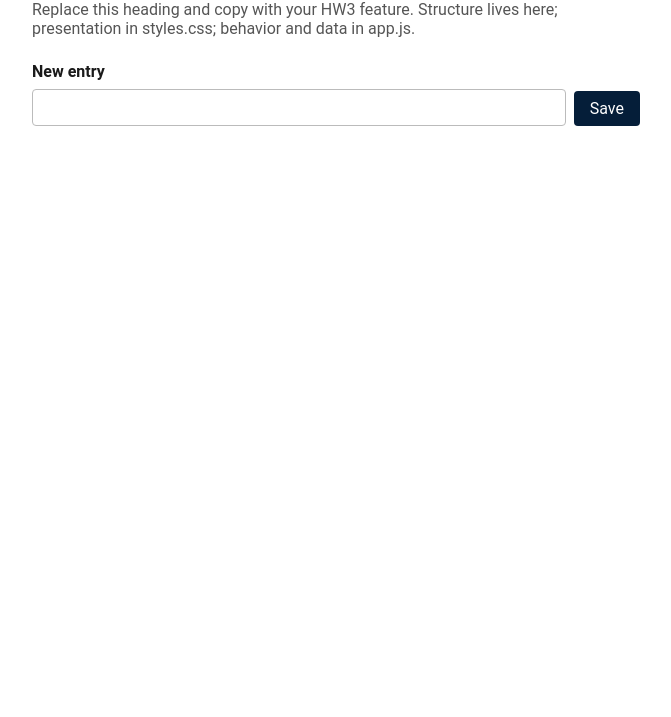
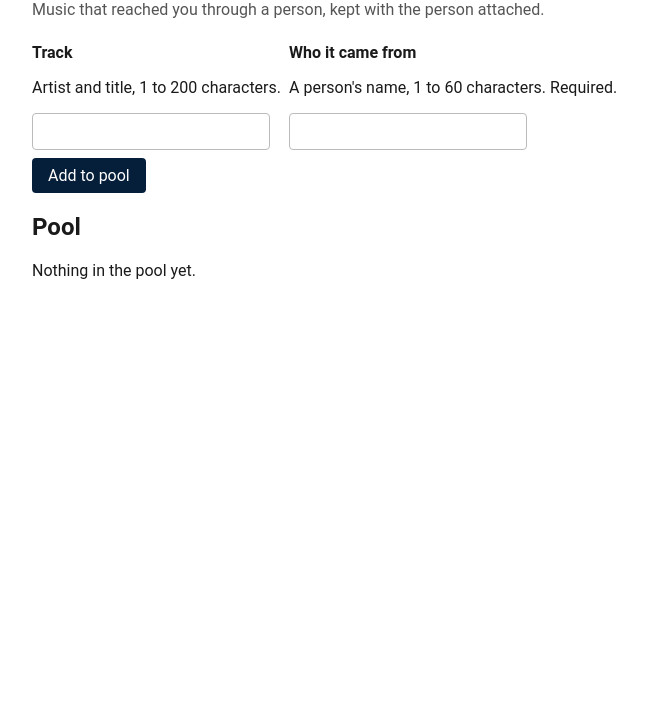
Before and after one commit to semajjohnson/mgt3745-hw4, a website: page index.html in a window 1280 px wide. Shown: the part 83-800 px from the top of the page, without its empty margins (304-975 px from the left). Drawn offline with Linux system fonts and the light colour scheme.

Commit message:
Update index.html for The Pool feature

```diff
--- a/index.html
+++ b/index.html
@@ -1,26 +1,37 @@
-<!DOCTYPE html>
+<!doctype html>
 <html lang="en">
 <head>
   <meta charset="utf-8">
   <meta name="viewport" content="width=device-width, initial-scale=1">
-  <title>Entries</title>
+  <title>The Pool</title>
   <link rel="stylesheet" href="styles.css">
+  <script src="app.js" defer></script>
 </head>
 <body>
   <main>
-    <h1>Entries</h1>
-    <p class="lede">Replace this heading and copy with your HW3 feature. Structure lives here; presentation in styles.css; behavior and data in app.js.</p>
+    <h1>The Pool</h1>
+    <p class="lede">Music that reached you through a person, kept with the person attached.</p>
 
-    <form id="entry-form">
-      <label for="entry-text">New entry</label>
-      <input id="entry-text" name="text" type="text" autocomplete="off" required>
-      <button type="submit">Save</button>
+    <form id="pool-form" novalidate>
+      <div class="field">
+        <label for="track-input">Track</label>
+        <p id="track-help" class="help">Artist and title, 1 to 200 characters.</p>
+        <input id="track-input" name="track" type="text" aria-describedby="track-help form-error" autocomplete="off">
+      </div>
+      <div class="field">
+        <label for="source-input">Who it came from</label>
+        <p id="source-help" class="help">A person's name, 1 to 60 characters. Required.</p>
+        <input id="source-input" name="source" type="text" aria-describedby="source-help form-error" autocomplete="off">
+      </div>
+      <button type="submit">Add to pool</button>
+      <p id="form-error" role="alert"></p>
     </form>
 
-    <p id="status" class="status" role="status" aria-live="polite"></p>
+    <p id="save-status" role="status" aria-live="polite"></p>
 
-    <ul id="entry-list" aria-label="Saved entries"></ul>
+    <h2>Pool</h2>
+    <p id="empty-state">Nothing in the pool yet.</p>
+    <ul id="pool-list" aria-label="Pool items"></ul>
   </main>
-  <script src="app.js"></script>
 </body>
 </html>
```
